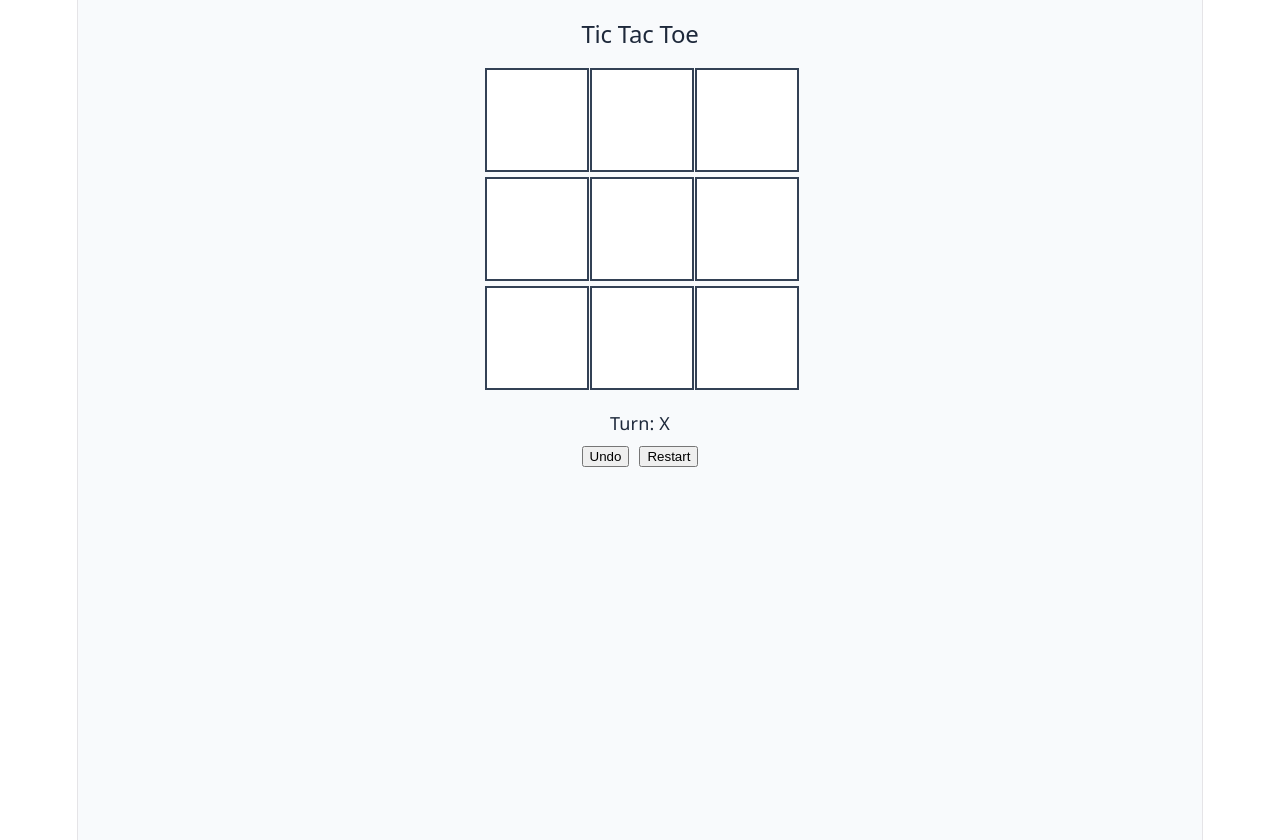
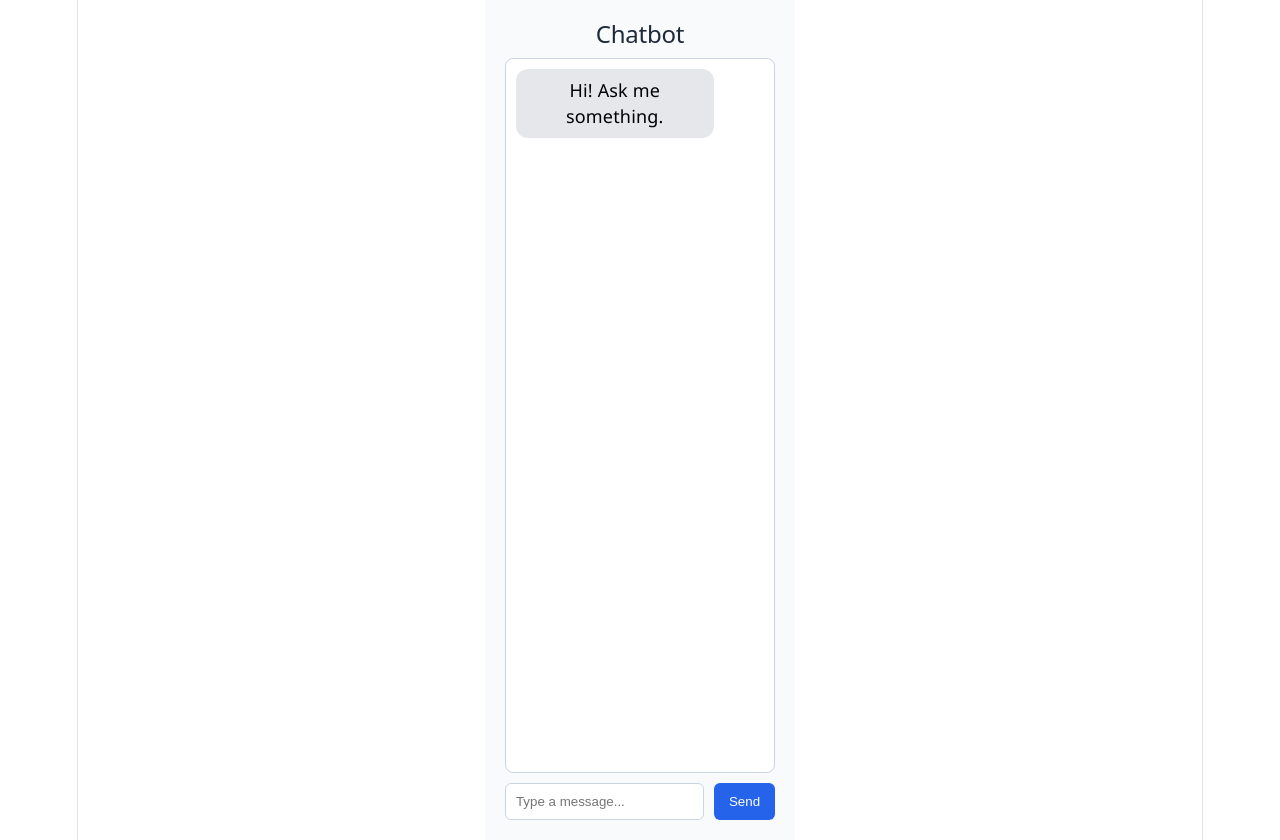
Before and after one commit to gayathrimp05/DailyStudy, a React (Vite) app in the folder frontend/Dailystudy/: page / in a window 1280 px wide. Built offline with nearby package versions, Linux system fonts and the light colour scheme.

Commit message:
chatbot with random function

```diff
--- a/frontend/Dailystudy/src/App.jsx
+++ b/frontend/Dailystudy/src/App.jsx
@@ -1,7 +1,7 @@
-import Day27 from "./day27";
+import Day28 from "./day28";
 
 function App() {
-  return <Day27/>;
+  return <Day28/>;
 }
 
 export default App;
--- /dev/null
+++ b/frontend/Dailystudy/src/day28.jsx
@@ -0,0 +1,145 @@
+import React, { useState } from "react";
+
+const Day27 = () => {
+  const [messages, setMessages] = useState([
+    { text: "Hi! Ask me something.", sender: "bot" },
+  ]);
+  const [input, setInput] = useState("");
+
+  // Random fallback responses
+  const randomReplies = [
+    "Interesting...",
+    "Tell me more.",
+    "I'm not sure I understand.",
+    "Can you explain that?",
+    "Hmm...",
+    "Okay, go on.",
+  ];
+
+  // Keyword-based responses
+  const keywordReplies = {
+    hello: "Hi there!",
+    hi: "Hello!",
+    react: "React is a powerful frontend library.",
+    javascript: "JavaScript runs the web.",
+    bye: "Goodbye! Have a great day.",
+  };
+
+  // Get bot reply
+  const getBotReply = (userText) => {
+    const lower = userText.toLowerCase();
+
+    for (let key in keywordReplies) {
+      if (lower.includes(key)) {
+        return keywordReplies[key];
+      }
+    }
+
+    // fallback random
+    const randomIndex = Math.floor(Math.random() * randomReplies.length);
+    return randomReplies[randomIndex];
+  };
+
+  const sendMessage = () => {
+    if (!input.trim()) return;
+
+    const userMsg = { text: input, sender: "user" };
+    const botMsg = { text: getBotReply(input), sender: "bot" };
+
+    setMessages([...messages, userMsg, botMsg]);
+    setInput("");
+  };
+
+  return (
+    <div style={styles.container}>
+      <h2 style={styles.title}>Chatbot</h2>
+
+      <div style={styles.chatBox}>
+        {messages.map((msg, index) => (
+          <div
+            key={index}
+            style={{
+              ...styles.message,
+              alignSelf:
+                msg.sender === "user" ? "flex-end" : "flex-start",
+              backgroundColor:
+                msg.sender === "user" ? "#2563eb" : "#e5e7eb",
+              color: msg.sender === "user" ? "#fff" : "#000",
+            }}
+          >
+            {msg.text}
+          </div>
+        ))}
+      </div>
+
+      <div style={styles.inputArea}>
+        <input
+          type="text"
+          value={input}
+          onChange={(e) => setInput(e.target.value)}
+          style={styles.input}
+          placeholder="Type a message..."
+        />
+        <button onClick={sendMessage} style={styles.button}>
+          Send
+        </button>
+      </div>
+    </div>
+  );
+};
+
+export default Day27;
+
+// Styles
+const styles = {
+  container: {
+    maxWidth: "500px",
+    margin: "auto",
+    padding: "20px",
+    fontFamily: "Segoe UI, sans-serif",
+    backgroundColor: "#f8fafc",
+    minHeight: "100vh",
+    display: "flex",
+    flexDirection: "column",
+  },
+  title: {
+    textAlign: "center",
+    marginBottom: "10px",
+    color: "#1e293b",
+  },
+  chatBox: {
+    flex: 1,
+    display: "flex",
+    flexDirection: "column",
+    gap: "10px",
+    border: "1px solid #cbd5e1",
+    borderRadius: "8px",
+    padding: "10px",
+    backgroundColor: "#fff",
+    overflowY: "auto",
+    marginBottom: "10px",
+  },
+  message: {
+    padding: "8px 12px",
+    borderRadius: "12px",
+    maxWidth: "70%",
+  },
+  inputArea: {
+    display: "flex",
+    gap: "10px",
+  },
+  input: {
+    flex: 1,
+    padding: "10px",
+    borderRadius: "6px",
+    border: "1px solid #cbd5e1",
+  },
+  button: {
+    padding: "10px 15px",
+    backgroundColor: "#2563eb",
+    color: "#fff",
+    border: "none",
+    borderRadius: "6px",
+    cursor: "pointer",
+  },
+};
```
